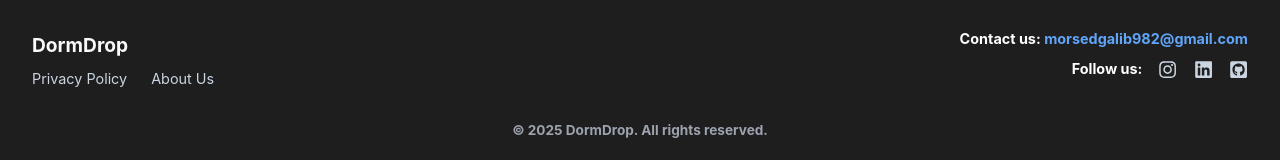
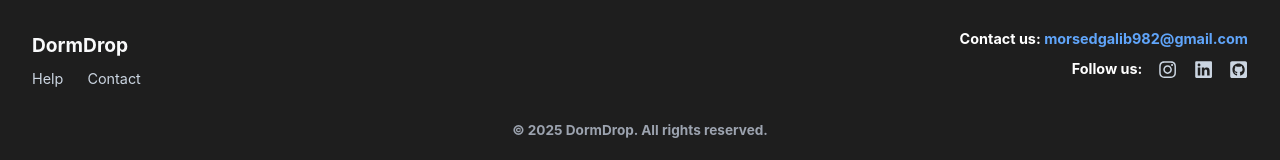
Before and after one commit to GalibMorsed/dromDrop-app, a React (Vite) app in the folder frontend/: page /home in a window 1280 px wide. Shown: the part 2989-3149 px from the top of the page. Built offline with nearby package versions, Linux system fonts and the light colour scheme.

Commit message:
Production Ready

```diff
--- a/frontend/src/homeComponents/homeFooter.jsx
+++ b/frontend/src/homeComponents/homeFooter.jsx
@@ -1,4 +1,5 @@
 import React from "react";
+import { Link } from "react-router-dom";
 import { FaInstagram, FaLinkedin, FaGithubSquare } from "react-icons/fa";
 
 export default function HomeFooter() {
@@ -26,8 +27,12 @@ export default function HomeFooter() {
           <div className="footer-left">
             <h2>DormDrop</h2>
             <div className="footer-links">
-              <a href="/aboutUs">Privacy Policy</a>
-              <a href="/aboutUs">About Us</a>
+              <Link to="/aboutUs" className="footer-link">
+          Help
+        </Link>
+        <Link to="/aboutUs" className="footer-link">
+          Contact
+        </Link>
             </div>
           </div>
 
```
